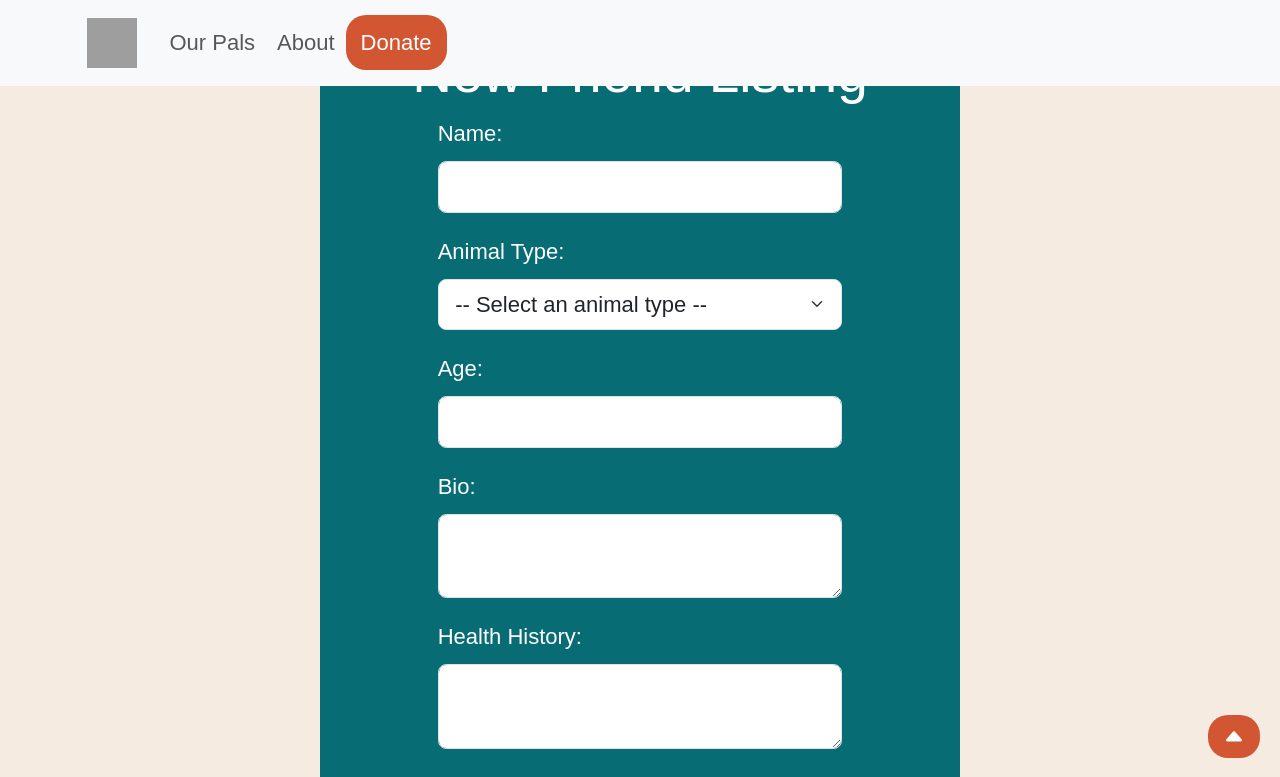
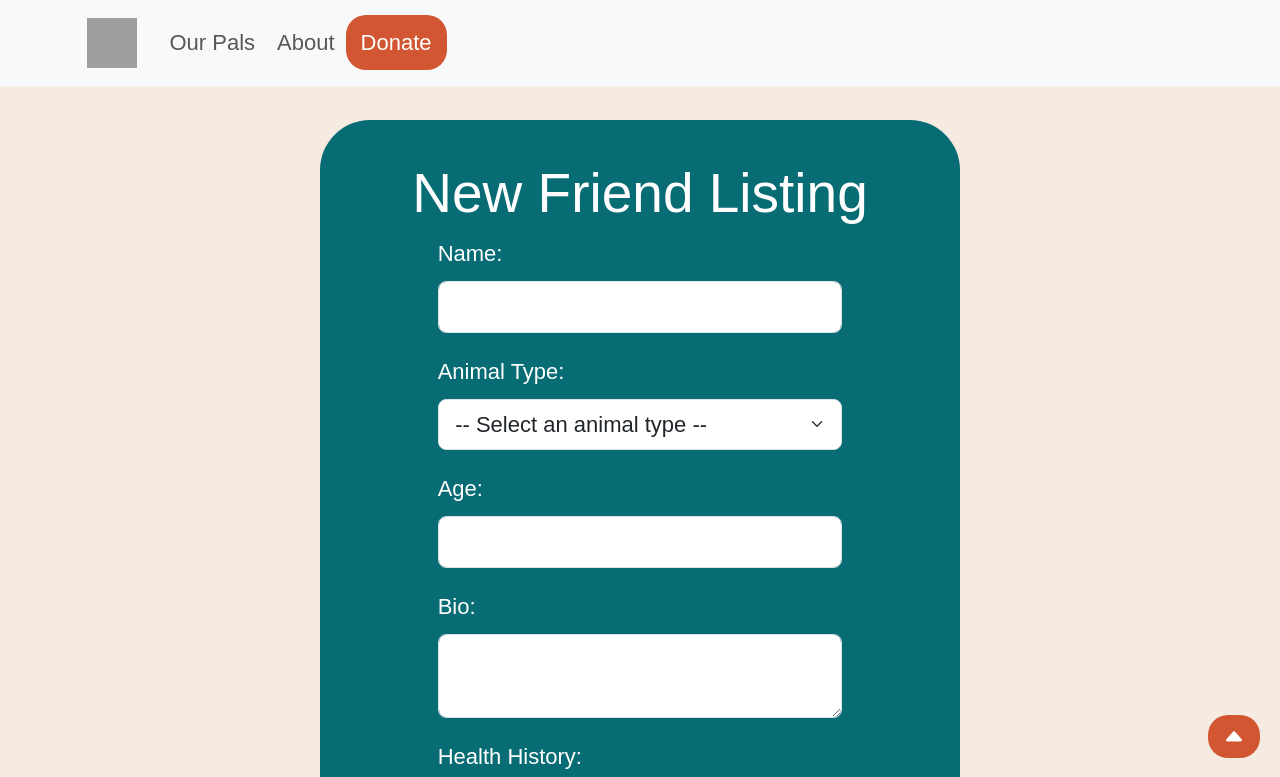
Before and after one commit to akdevndesign/paws-and-claws, a React (Create React App) app in the folder client/: page /newPost in a window 1280 px wide. Shown: the top 777 px of the page. Built offline with nearby package versions, Linux system fonts and the light colour scheme; grey boxes are pictures that could not be loaded; a web font is replaced by a local one.

Commit message:
layout debug

```diff
--- a/client/src/App.js
+++ b/client/src/App.js
@@ -21,6 +21,7 @@ const client = new ApolloClient({
 function App() {
   return (
     <ApolloProvider client={client}>
+      <Header />
       <Routes>
         <Route path="/" element={<Home />} />
         <Route path="about" element={<About />} />
@@ -32,7 +33,6 @@ function App() {
         <Route path="newPost" element={<NewPost />} />
         <Route path="editPost/:editPetId" element={<EditPost />} />
       </Routes>
-      <Header />
       <Outlet />
       <Footer />
       <script src="https://code.jquery.com/jquery-3.2.1.slim.min.js"></script>
--- a/client/src/styles/styles.css
+++ b/client/src/styles/styles.css
@@ -263,7 +263,9 @@ a {
 -------------------------------------------------
 */
 .signup {
-    height: 100vh;
+    height: auto;
+    padding-top: 120px;
+    padding-bottom: 50px;
     background-color: var(--cream);
 }
 
@@ -282,7 +284,7 @@ Admin View Section
 -------------------------------------------------
 */
 .admin {
-    height: 100vh;
+    height: auto;
     color: var(--orange);
 }
 
```
